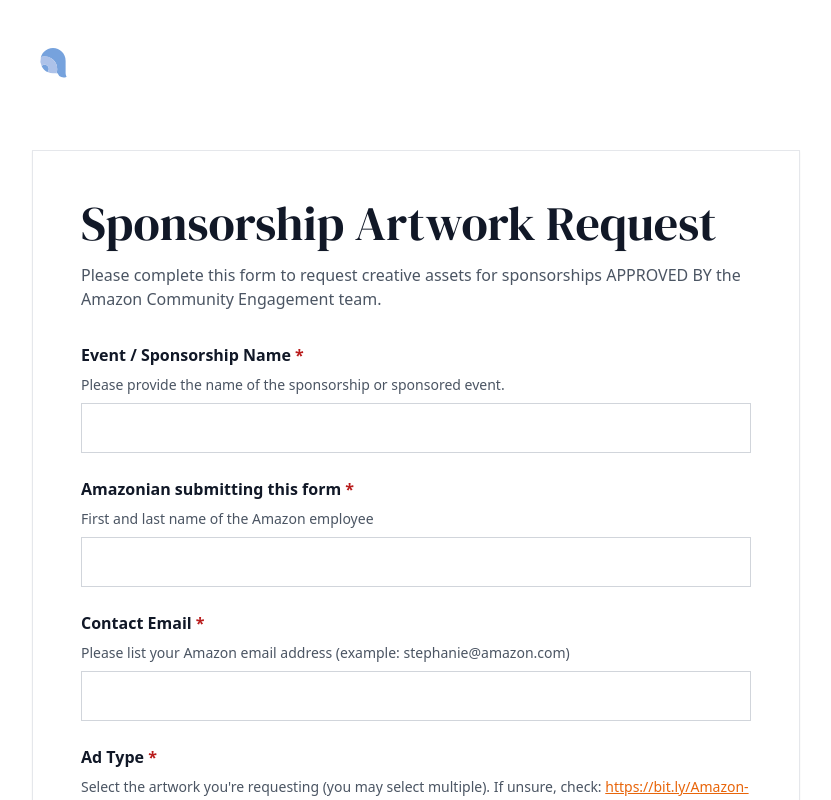
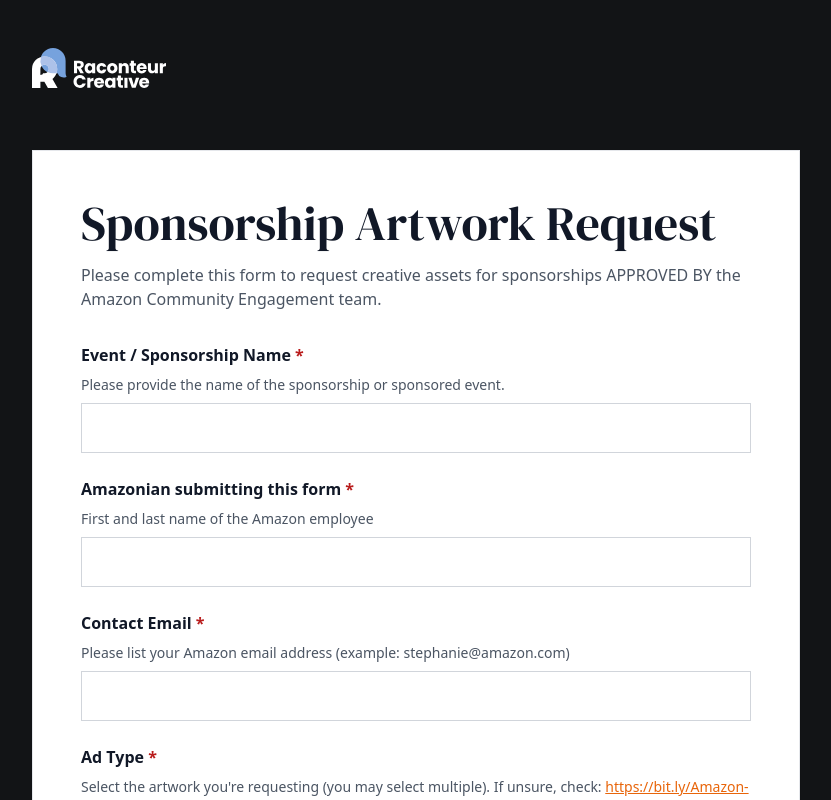
Before and after one commit to Raconteur-Creative/rc-site-redesign, a SvelteKit app: page /forms/sponsorship in a window 1280 px wide. Shown: the top 800 px of the page, without its empty margins (224-1055 px from the left). Built offline with nearby package versions, Linux system fonts and the light colour scheme.

Commit message:
Dark outer background for sponsorship form

```diff
--- a/src/routes/forms/sponsorship/+page.svelte
+++ b/src/routes/forms/sponsorship/+page.svelte
@@ -78,7 +78,7 @@
 	<meta name="robots" content="noindex, nofollow" />
 </svelte:head>
 
-<div class="min-h-screen bg-white py-12 px-8">
+<div class="min-h-screen bg-[#121416] py-12 px-8">
 	<!-- Header -->
 	<header class="max-w-3xl mx-auto mb-8">
 		<a href="/" class="inline-block mb-6 hover:opacity-80 transition-opacity">
```
